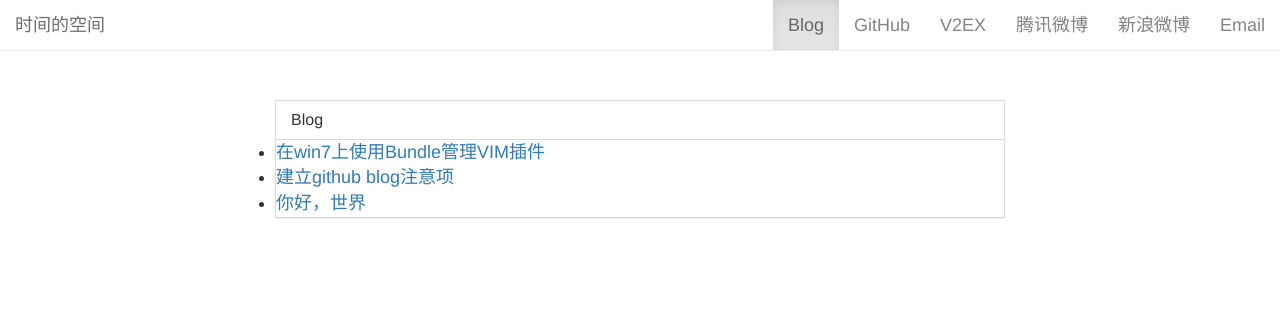
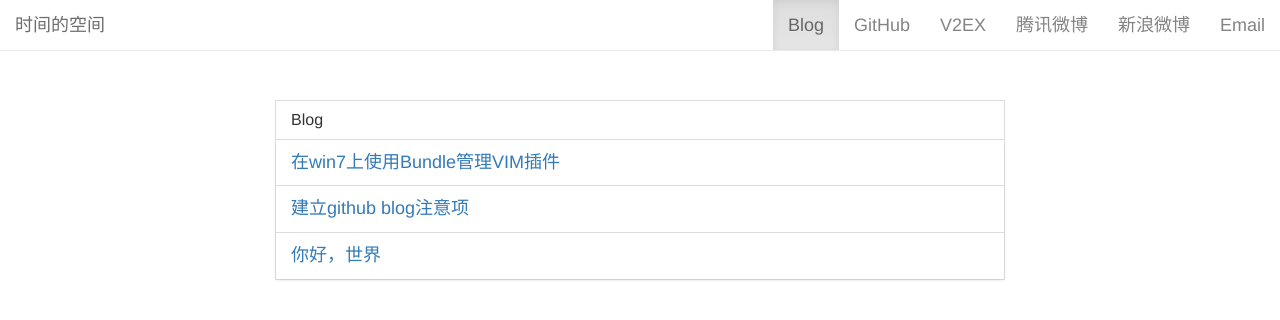
Before and after one commit to zhatrix/zhatrix.github.io, a Jekyll site: the page built from index.html, in a window 1280 px wide. Shown: the top 320 px of the page. Built offline with Jekyll 4.4.1, drawn with Linux system fonts in a browser that asks for light colours; nearby versions of some CDN libraries; Markdown is read by kramdown in place of the engine named in the settings.

Commit message:
修改一个中文字符

```diff
--- a/_layouts/index.html
+++ b/_layouts/index.html
@@ -47,7 +47,7 @@
             <ul class="list-group">
 
             {% for post in site.posts %}
-            <li class=“list-group-item title" onclick="javascript:window.open('{{ post.url }}', '_self')"> <a href="{{ post.url }}">{{ post.title }}</a></li>
+            <li class="list-group-item title"> <a href="{{ post.url }}">{{ post.title }}</a></li>
             {% endfor %}
 
             </ul>
```
